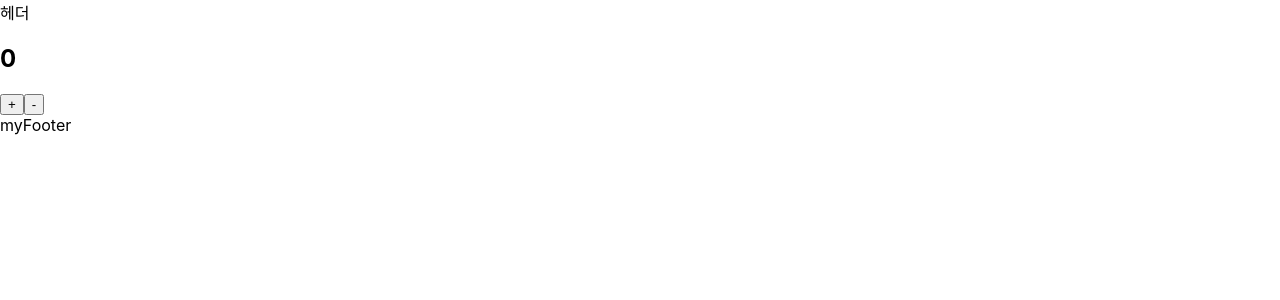
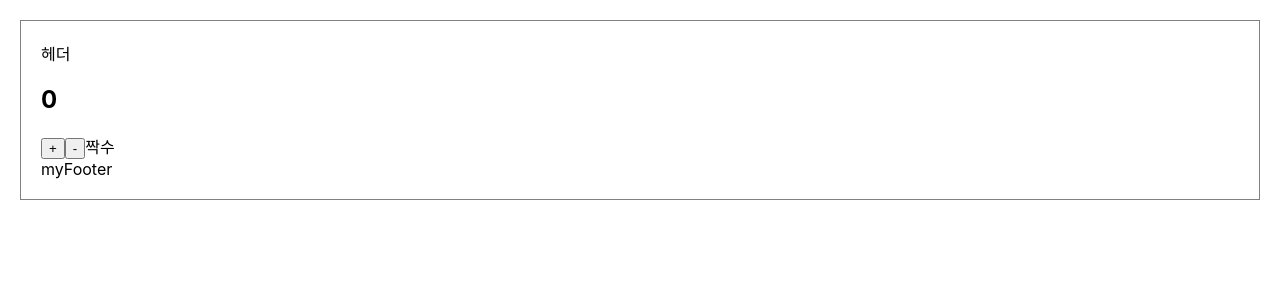
Before and after one commit to ssmin0216/react_example, a React (Create React App) app: page / in a window 1280 px wide. Shown: the top 300 px of the page. Built offline with nearby package versions, Linux system fonts and the light colour scheme.

Commit message:
[exam1]props
props

```diff
--- a/src/App.js
+++ b/src/App.js
@@ -3,18 +3,29 @@
 import MyHeader from "./MyHeader";
 import MyFooter from "./MyFooter";
 import Counter from "./Counter";
+import Container from "./Container";
 
 
 function App() {
 
   const number = 5;
 
+  const counterProps = {
+    a:1,
+    b:2,
+    c:3,
+    d:4,
+    e:5,
+    // initialValue: 5,
+  }
   return (
-    <div>
-      <MyHeader />
-      <Counter/>
-      <MyFooter/>
-    </div>
+    <Container>
+      <div>
+        <MyHeader />
+        <Counter {...counterProps}/>
+        <MyFooter/>
+      </div>
+    </Container>
   );
 }
 
--- /dev/null
+++ b/src/Container.js
@@ -0,0 +1,10 @@
+const Container = ({children}) => {
+  return (
+    <div style = {{margin: 20, padding: 20, border: "1px solid gray"}}>
+      {children}
+    </div>
+
+  );
+};
+
+export default Container;
--- a/src/Counter.js
+++ b/src/Counter.js
@@ -1,10 +1,9 @@
 import React,{useState} from 'react';
+import OddEvenResult from "./OddEvenResult";
 
-const Counter = () => {
+const Counter = ({initialValue}) => {
 
-  console.log('Counter');
-
-  const [count, setCount] = useState(0);
+  const [count, setCount] = useState(initialValue);
 
   const onIncrease = () => {
     setCount(count + 1);
@@ -19,8 +18,13 @@
       <h2>{count}</h2>
       <button onClick={onIncrease}>+</button>
       <button onClick={onDecrease}>-</button>
+      <OddEvenResult count={count} />
     </div>
   );
 };
 
+Counter.defaultProps = {
+  initialValue: 0,
+}
+
 export default Counter;
--- /dev/null
+++ b/src/OddEvenResult.js
@@ -0,0 +1,5 @@
+const OddEvenResult = ({count}) => {
+  return <>{count % 2 === 0 ? "짝수" : "홀수"}</>
+}
+
+export default OddEvenResult;
```
